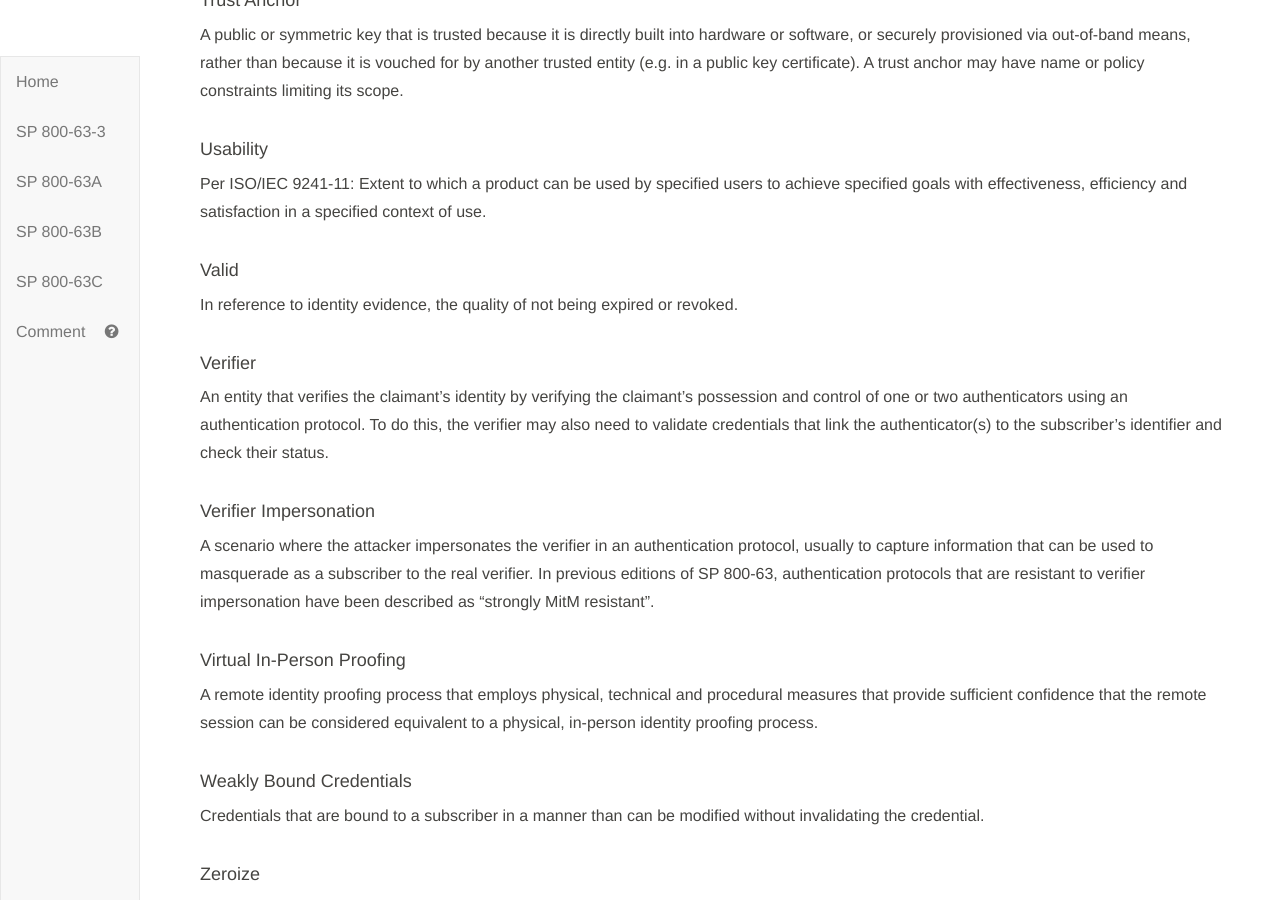
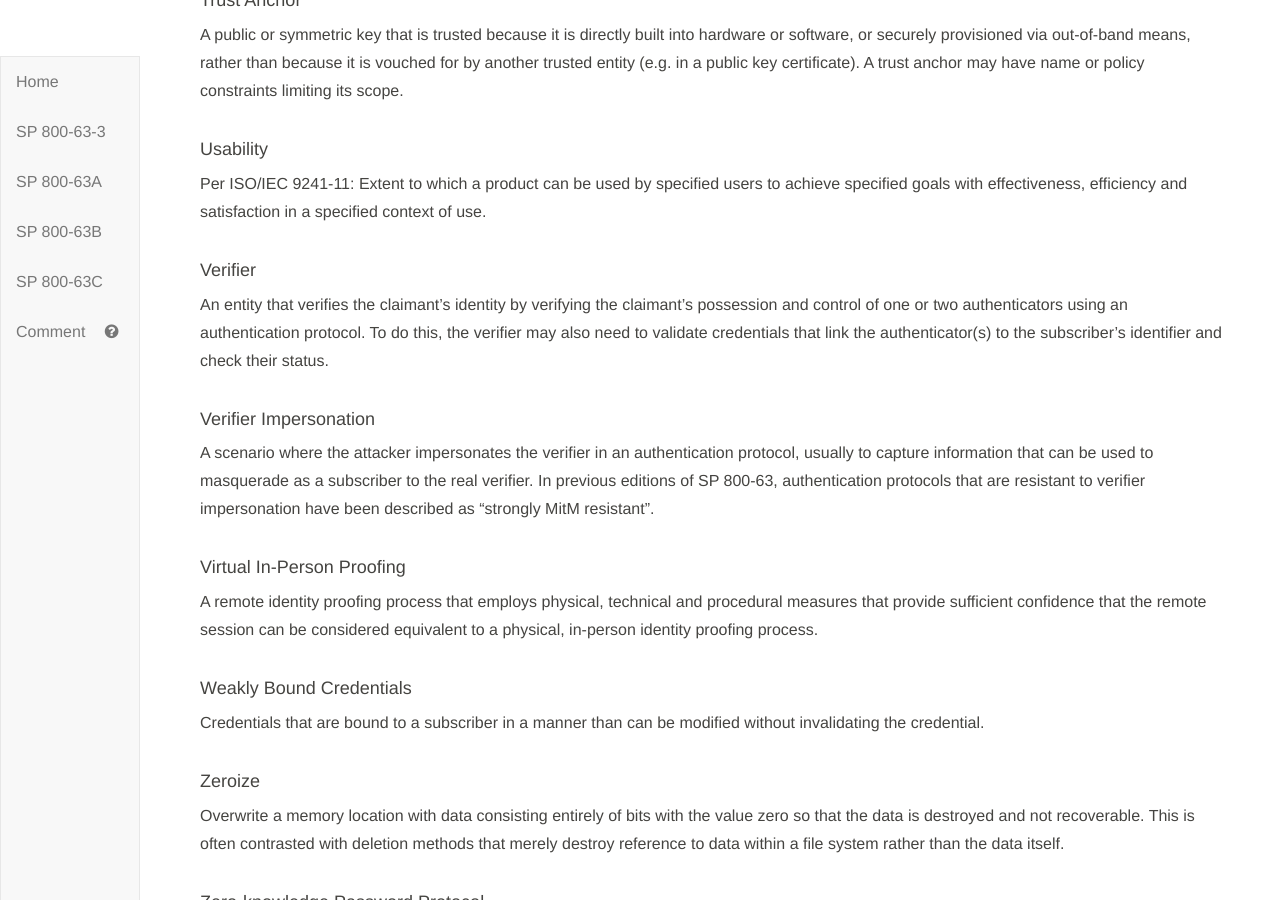
Before and after one commit to usnistgov/800-63-3, a Jekyll site: the page built from sp800-63-3/definitions.md, in a window 1280 px wide and 900 px high, scrolled down 15478 px. Built offline with Jekyll 4.4.1, drawn with Linux system fonts in a browser that asks for light colours; our own code applies the rules of GitHub Pages for plain Markdown files.

Commit message:
Closes #1180

```diff
--- a/sp800-63-3/definitions.md
+++ b/sp800-63-3/definitions.md
@@ -418,9 +418,6 @@ A public or symmetric key that is trusted because it is directly built into hard
 #### Usability
 Per ISO/IEC 9241-11: Extent to which a product can be used by specified users to achieve specified goals with effectiveness, efficiency and satisfaction in a specified context of use.
 
-#### Valid
-In reference to identity evidence, the quality of not being expired or revoked.
-
 #### Verifier
 An entity that verifies the claimant's identity by verifying the claimant's possession and control of one or two authenticators using an authentication protocol. To do this, the verifier may also need to validate credentials that link the authenticator(s) to the subscriber's identifier and check their status.
 
```
